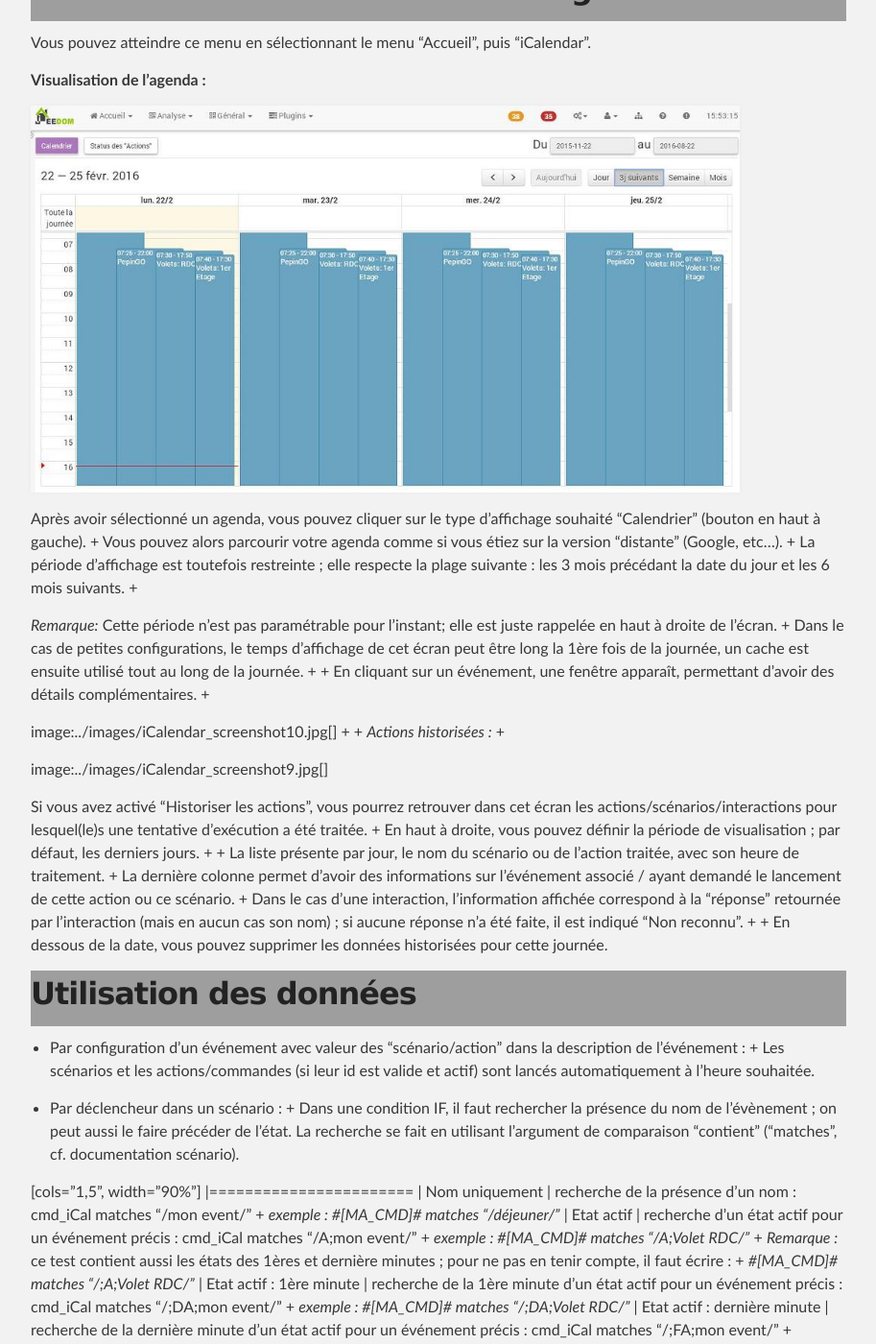
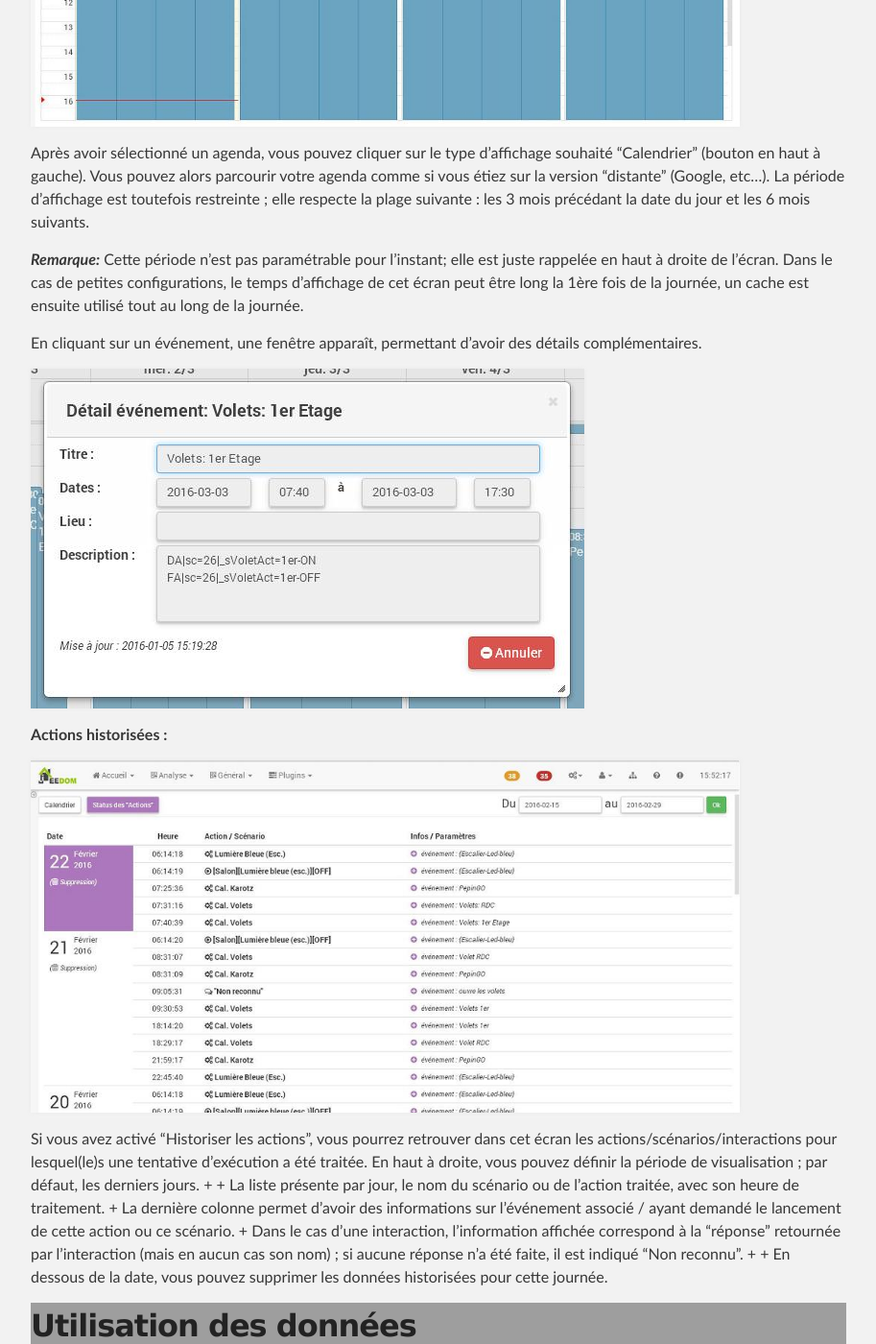
Before and after one commit to abarrau/jeedom-plugins-doc, a Jekyll site: the page built from docs/iCalendar/index.md, in a window 1280 px wide and 1400 px high, scrolled down 12128 px. Shown: the whole window at 96% size, without its empty margins (183-1096 px from the left). Built offline with Jekyll 4.4.1, drawn with Linux system fonts in a browser that asks for light colours; our own code applies the rules of GitHub Pages for plain Markdown files; the repository's description, which GitHub fills in, is left out.

Commit message:
Update index.md

```diff
--- a/docs/iCalendar/index.md
+++ b/docs/iCalendar/index.md
@@ -137,10 +137,9 @@ Les agendas peuvent être triés par ordre d'affichage, en cliquant sur l'icône
 | Paramètre | Description |
 |--|--|
 | Paramètre (roue crantée) | Permet de définir les options "Jeedom" de la commande. |
-| Tester | | Permet de tester la commande (affiche le contenu de la commande). <br/> _**Remarque :**_ la donnée s'affiche uniquement après un 1er rafraîchissement. |
+| Tester | Permet de tester la commande (affiche le contenu de la commande). <br/> _**Remarque :**_ la donnée s'affiche uniquement après un 1er rafraîchissement. |
 | Supprimer | Permet de supprimer la commande et les commandes rattachées (si agenda sur plusieurs jours).
-| Date du fichier | indique la date du dernier téléchargement et sauvegarde en cache du fichier ics. <br/> _**Remarque:**_ lors d'une synchronisation, le fichier peut ne pas être sauvegardé en cache, si les 2 fichiers sont identiques. <br/>
-Un bouton "télécharger", vous permet de récupérer le fichier actuellement en cache pour une lecture locale sur votre poste de travail. |
+| Date du fichier | indique la date du dernier téléchargement et sauvegarde en cache du fichier ics. <br/> _**Remarque:**_ lors d'une synchronisation, le fichier peut ne pas être sauvegardé en cache, si les 2 fichiers sont identiques. <br/> Un bouton "télécharger", vous permet de récupérer le fichier actuellement en cache pour une lecture locale sur votre poste de travail. |
 | Date synchro précédente | indique la date de la dernière synchronisation entre Jeedom et votre agenda ics. |
 | Date synchro suivante | indique la date de la prochaine synchronisation entre Jeedom et votre agenda ics. <br/> _**Remarque:**_ si la valeur est "STOP", cela signifie que votre équipement est désactivé. |
 
@@ -157,11 +156,11 @@ Le widget se présente sous la forme suivante, si aucun style n'est appliqué :
 
 ![widget1](https://abarrau.github.io/jeedom-plugins-doc/iCalendar/images/iCalendar_screenshot1.jpg)
 <br/><br/>
-![widget2](https://abarrau.github.io/jeedom-plugins-doc/iCalendar/images/iCalendar_screenshot6.jpg)
+![widget2](https://abarrau.github.io/jeedom-plugins-doc/iCalendar/images/iCalendar_screenshot6.jpg) &nbsp;&nbsp;
 ![widget3](https://abarrau.github.io/jeedom-plugins-doc/iCalendar/images/iCalendar_affichagetoutesjournees.png)
 
 
-Au niveau d'un calendrier :
+**Au niveau d'un calendrier :**
 * Le nombre d'événements est affiché à côté du titre du calendrier ;
 	* En passant la souris sur le titre de l'agenda : affiche le type d'affichage, ainsi que les dates de collecte et de valeur ;
 * Les évènements passés sont grisés ;
@@ -193,23 +192,23 @@ Vous pouvez atteindre ce menu en sélectionnant le menu "Accueil", puis "iCalend
 
 ![agenda](https://abarrau.github.io/jeedom-plugins-doc/iCalendar/images/iCalendar_screenshot8.jpg)
 
-Après avoir sélectionné un agenda, vous pouvez cliquer sur le type d'affichage souhaité "Calendrier" (bouton en haut à gauche). +
-Vous pouvez alors parcourir votre agenda comme si vous étiez sur la version "distante" (Google, etc...). +
-La période d'affichage est toutefois restreinte ; elle respecte la plage suivante : les 3 mois précédant la date du jour et les 6 mois suivants. +
+Après avoir sélectionné un agenda, vous pouvez cliquer sur le type d'affichage souhaité "Calendrier" (bouton en haut à gauche).
+Vous pouvez alors parcourir votre agenda comme si vous étiez sur la version "distante" (Google, etc...).
+La période d'affichage est toutefois restreinte ; elle respecte la plage suivante : les 3 mois précédant la date du jour et les 6 mois suivants.
 
-*Remarque:* Cette période n'est pas paramétrable pour l'instant; elle est juste rappelée en haut à droite de l'écran. +
-Dans le cas de petites configurations, le temps d'affichage de cet écran peut être long la 1ère fois de la journée, un cache est ensuite utilisé tout au long de la journée. +
- +
-En cliquant sur un événement, une fenêtre apparaît, permettant d'avoir des détails complémentaires. +
+_**Remarque:**_ Cette période n'est pas paramétrable pour l'instant; elle est juste rappelée en haut à droite de l'écran.
+Dans le cas de petites configurations, le temps d'affichage de cet écran peut être long la 1ère fois de la journée, un cache est ensuite utilisé tout au long de la journée.
 
-image:../images/iCalendar_screenshot10.jpg[]
- +
- +
-*Actions historisées :* +
+En cliquant sur un événement, une fenêtre apparaît, permettant d'avoir des détails complémentaires.
 
-image:../images/iCalendar_screenshot9.jpg[]
+![agenda](https://abarrau.github.io/jeedom-plugins-doc/iCalendar/images/iCalendar_screenshot10.jpg)
 
-Si vous avez activé "Historiser les actions", vous pourrez retrouver dans cet écran les actions/scénarios/interactions pour lesquel(le)s une tentative d'exécution a été traitée. +
+
+**Actions historisées :**
+
+![action](https://abarrau.github.io/jeedom-plugins-doc/iCalendar/images/iCalendar_screenshot9.jpg)
+
+Si vous avez activé "Historiser les actions", vous pourrez retrouver dans cet écran les actions/scénarios/interactions pour lesquel(le)s une tentative d'exécution a été traitée.
 En haut à droite, vous pouvez définir la période de visualisation ; par défaut, les derniers jours. +
  +
 La liste présente par jour, le nom du scénario ou de l'action traitée, avec son heure de traitement. +
```
